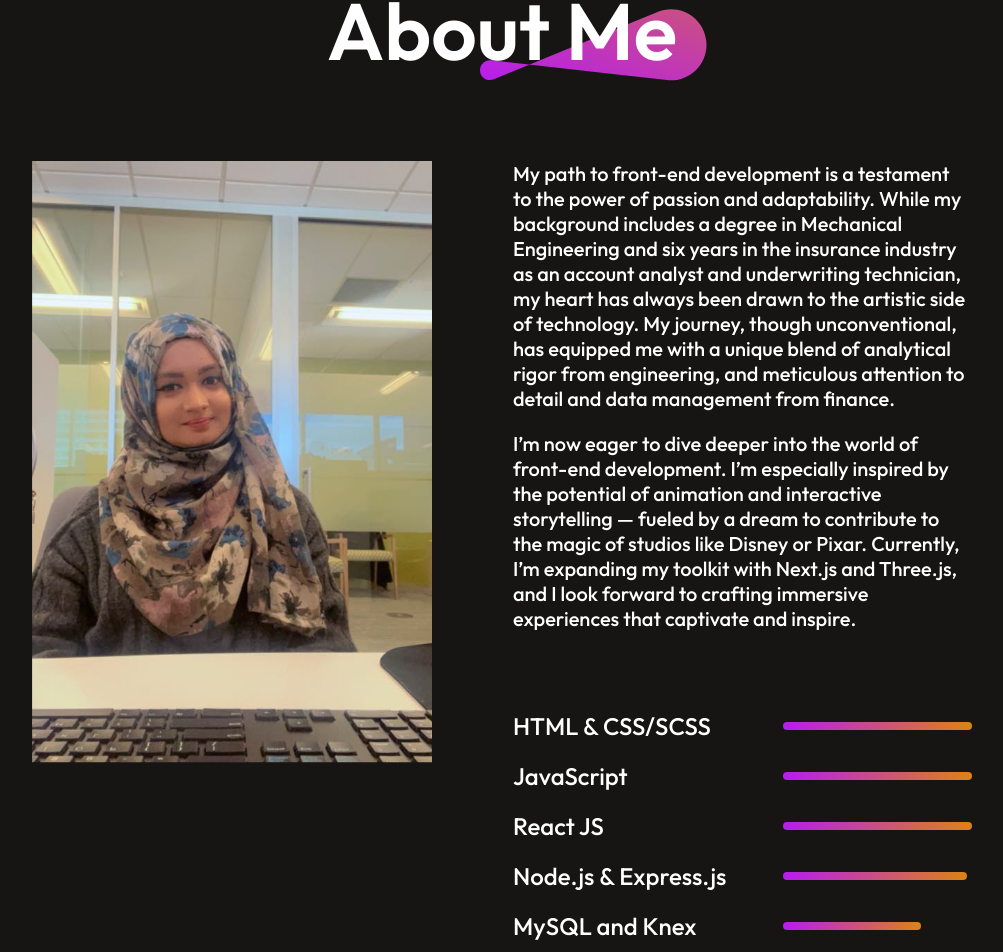
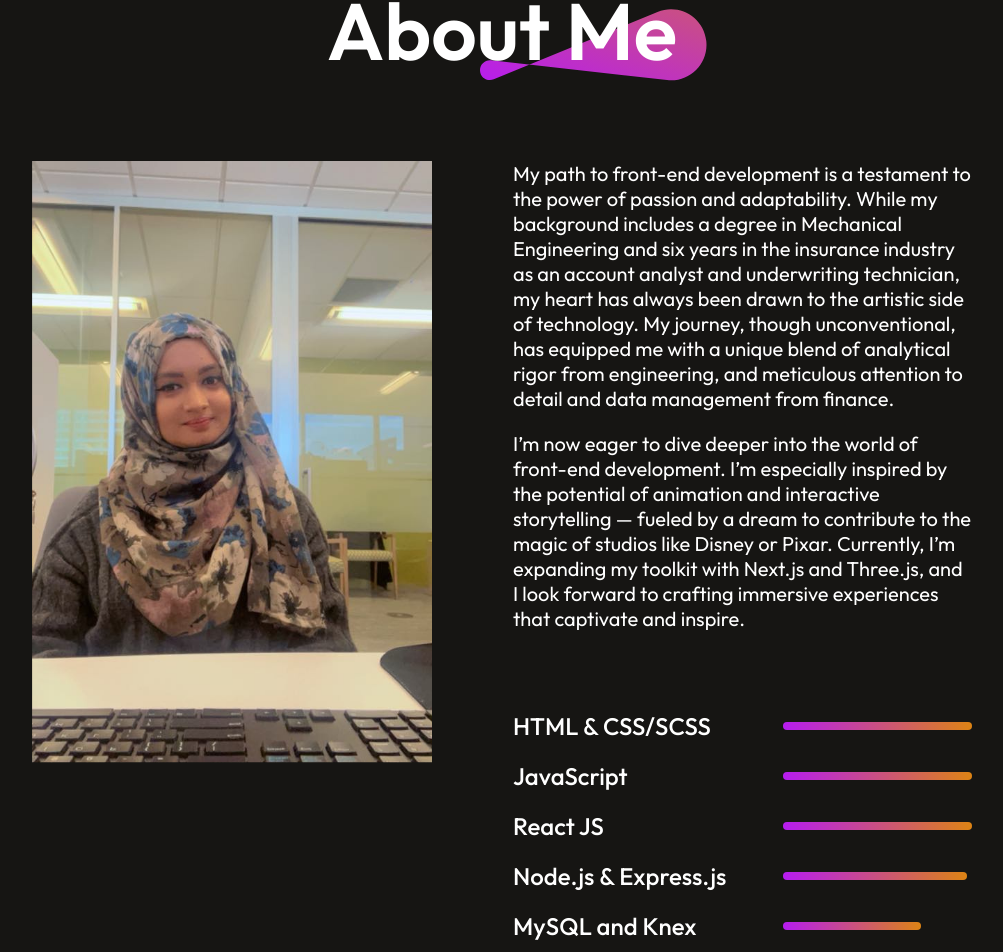
Before and after one commit to samihasamin/samiha-samin-portfolio, a React (Vite) app: page / in a window 1280 px wide. Shown: the part 1411-2363 px from the top of the page, without its empty margins (138-1141 px from the left). Built offline with nearby package versions, Linux system fonts and the light colour scheme; no server answers.

Commit message:
Adjust font size

```diff
--- a/src/components/AboutMe/AboutMe.scss
+++ b/src/components/AboutMe/AboutMe.scss
@@ -40,7 +40,7 @@
         flex-direction: column;
         gap: 20px;
         font-size: 20px;
-        font-weight: 500;
+        font-weight: 400;
       }
 
       &-skills {
```
